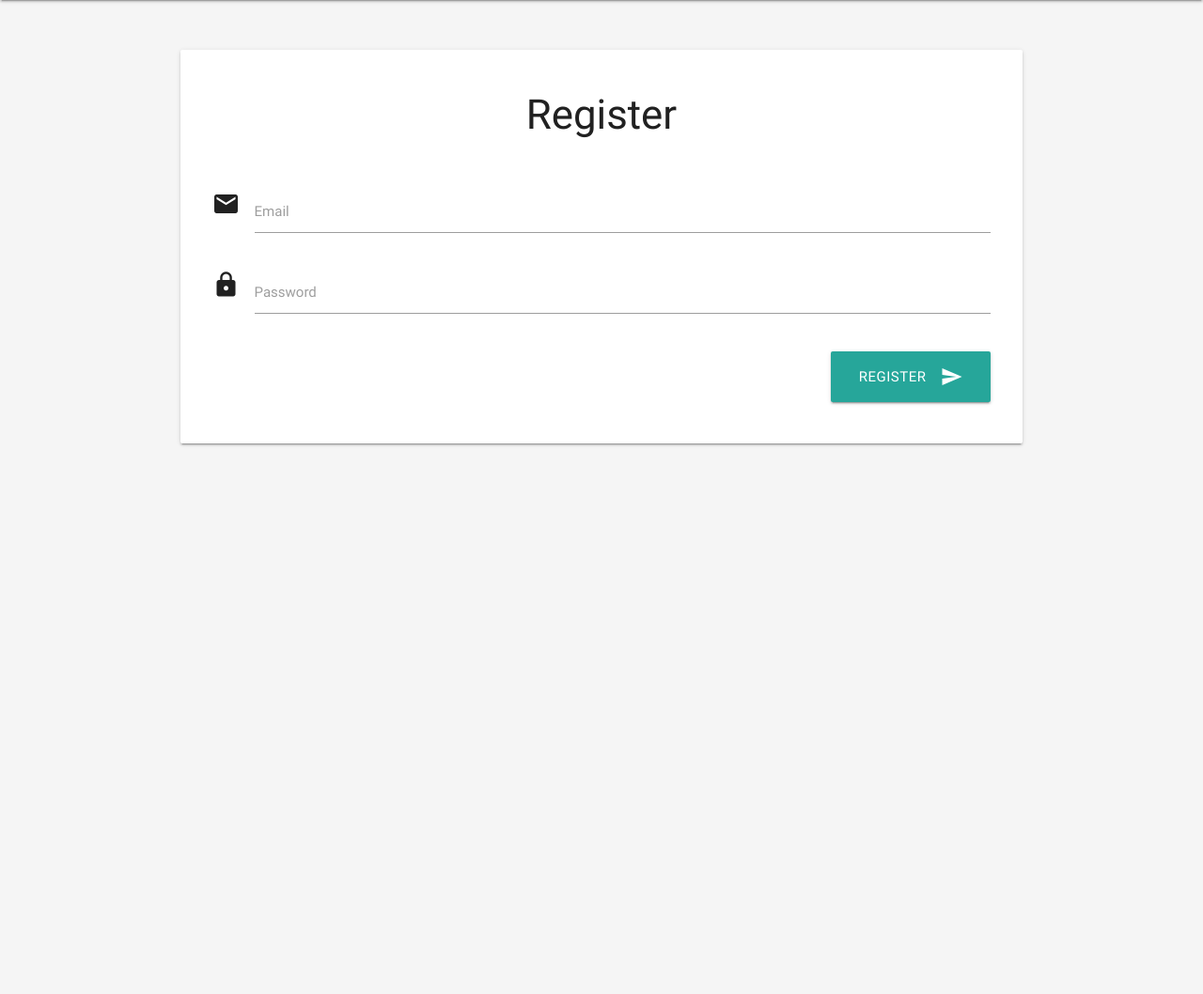
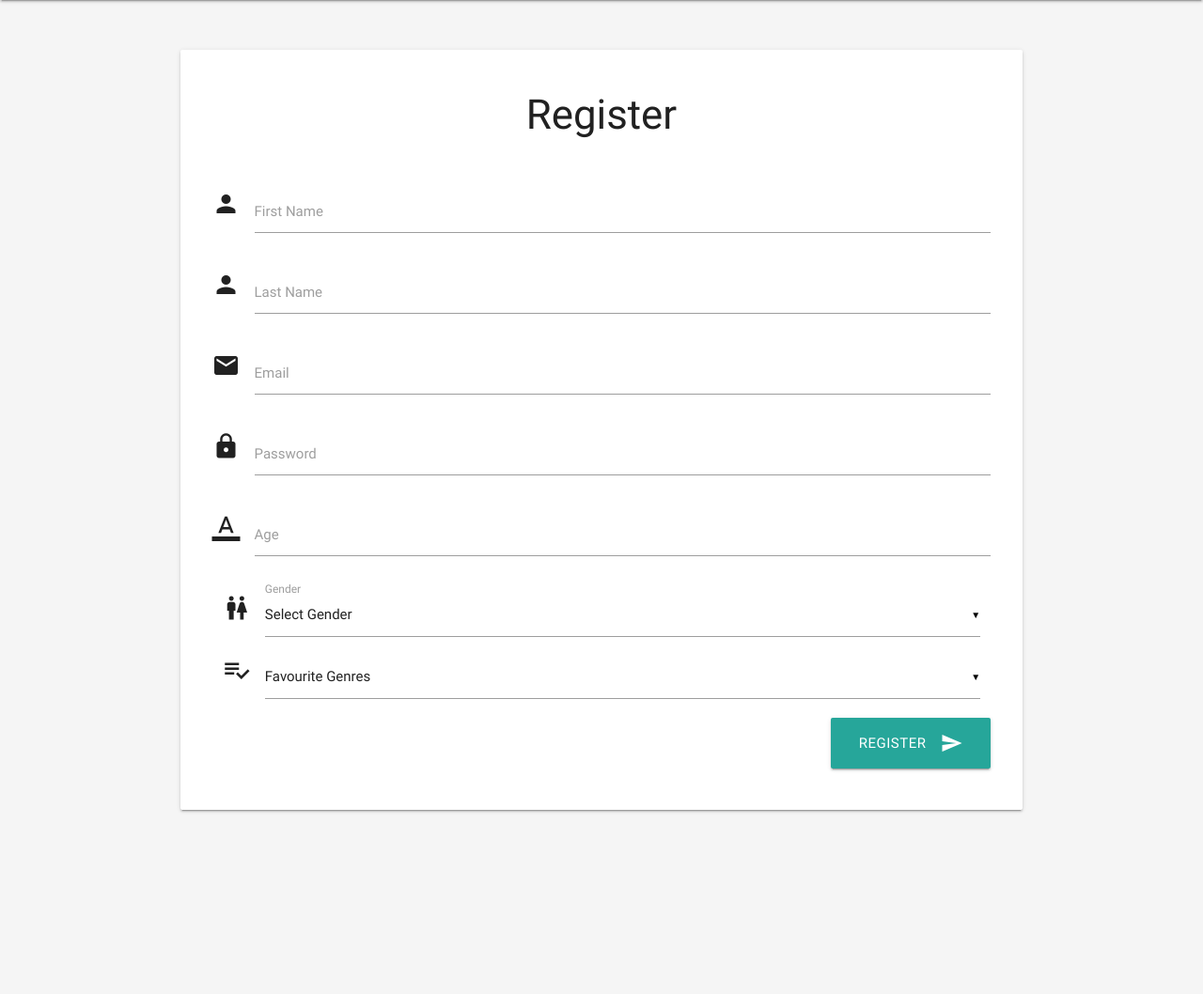
Before and after one commit to henokali1/Movie-Recommender, a Flask app: page /register in a window 1280 px wide. Shown: the part 64-1122 px from the top of the page at 94% size. Before the commit the page ends 539 px from the top, so only its background shows below. Run offline with Flask 2, Linux system fonts and the light colour scheme; some libraries are stand-ins or nearby versions.

Commit message:
Register form new fields added

```diff
--- a/app.py
+++ b/app.py
@@ -328,6 +328,12 @@ def rec():
 
         #return str(mvs)
 
+@app.route('/pd/<string:d>/', methods=['GET', 'POST'])
+def pd(d):
+    print('incoming: ', d)
+    return 'rd: {}'.format(d)
+
+
 if __name__ == '__main__':
     app.run(host='0.0.0.0')
     # app.run()
--- a/templates/register.html
+++ b/templates/register.html
@@ -41,6 +41,21 @@
                         <h3 class="center">Register</h3>
                         <form method="POST" enctype = "multipart/form-data">
                             <br>
+                            <div class="row">
+                                    <div class="input-field">
+                                        <i class="material-icons prefix">person</i>
+                                        <input id="firstname" type="text" name="firstname" required>
+                                        <label for="firstname">First Name</label>
+                                    </div>
+                            </div>
+
+                            <div class="row">
+                                    <div class="input-field">
+                                        <i class="material-icons prefix">person</i>
+                                        <input id="lastname" type="text" name="lastname" required>
+                                        <label for="lastname">Last Name</label>
+                                    </div>
+                            </div>
                             <!-- Email -->
                             <div class="row">
                                     <div class="input-field">
@@ -59,6 +74,44 @@
                                         <label for="user_password">Password</label>
                                     </div>
                             </div>
+
+                            <div class="row">
+                                    <div class="input-field">
+                                        <i class="material-icons prefix">format_color_text</i>
+                                        <input id="age" type="number" name="age" required>
+                                        <label for="age">Age</label>
+                                    </div>
+                            </div>
+
+                            <!-- Gender -->
+                            <div class="input-field">
+                                    <i class="material-icons prefix">wc</i>
+                                    <select name="gender">
+                                      <option value="" disabled selected>Select Gender</option>
+                                      <option value="female">Female</option>
+                                      <option value="male">Male</option>
+                                    </select>
+                                    <label>Gender</label>
+                            </div>
+
+                            <div class="input-field">
+                                <i class="material-icons prefix">playlist_add_check</i>
+                                    <select name="access" multiple>
+                                        <option value="" disabled selected>Favourite Genres</option>
+                                        <option value="Action">Action</option>
+                                        <option value="Adventure">Adventure</option>
+                                        <option value="Animation">Animation</option>
+                                        <option value="Comedy">Comedy</option>
+                                        <option value="Crime">Crime</option>
+                                        <option value="Drama">Drama</option>
+                                        <option value="Fantasy">Fantasy</option>
+                                        <option value="Mystery">Mystery</option>
+                                        <option value="Political">Political</option>
+                                        <option value="Romance">Romance</option>
+                                        <option value="Science fiction">Science fiction</option>
+                                        <option value="Thriller">Thriller</option>
+                                    </select>
+                                </div>
 
                             <!-- Profile Picture -->
                             <!-- <div class="row">
```
Also changed, not shown: 1 other file.
